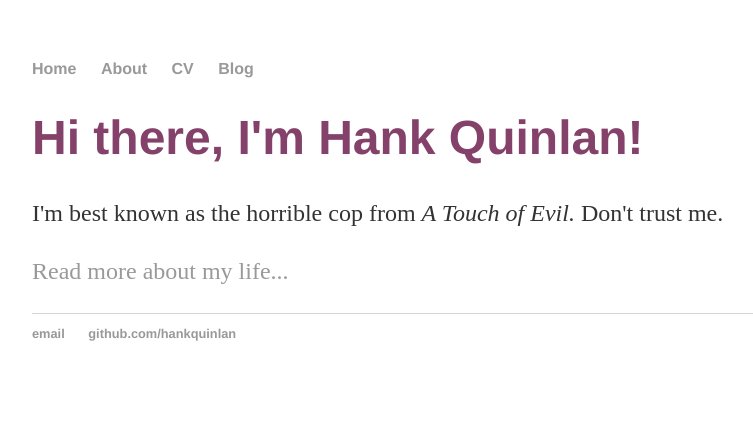
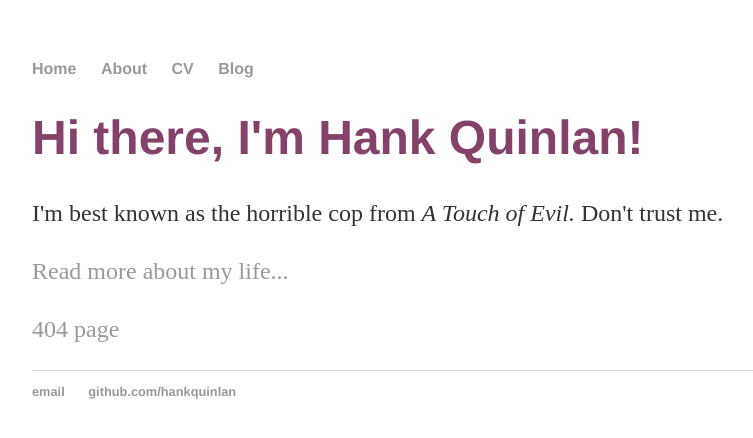
Before and after one commit to thisiscaroline/thisiscaroline.github.io, a Jekyll site: the page built from index.html, in a window 1280 px wide. Shown: the top 438 px of the page, without its empty margins (160-913 px from the left). Built offline with Jekyll 4.4.1, drawn with Linux system fonts in a browser that asks for light colours.

Commit message:
Adding test link to 404 page

```diff
--- a/index.html
+++ b/index.html
@@ -6,4 +6,5 @@ title: Hank Quinlan, Horrible Cop
 	<h1>Hi there, I'm Hank Quinlan!</h1>
 	<p>I'm best known as the horrible cop from <em>A Touch of Evil.</em> Don't trust me.</p>
 	<p><a href="/about">Read more about my life...</a></p>
+	<p><a href="/404.html">404 page</a></p>
 </div><!-- /.blurb -->
```
